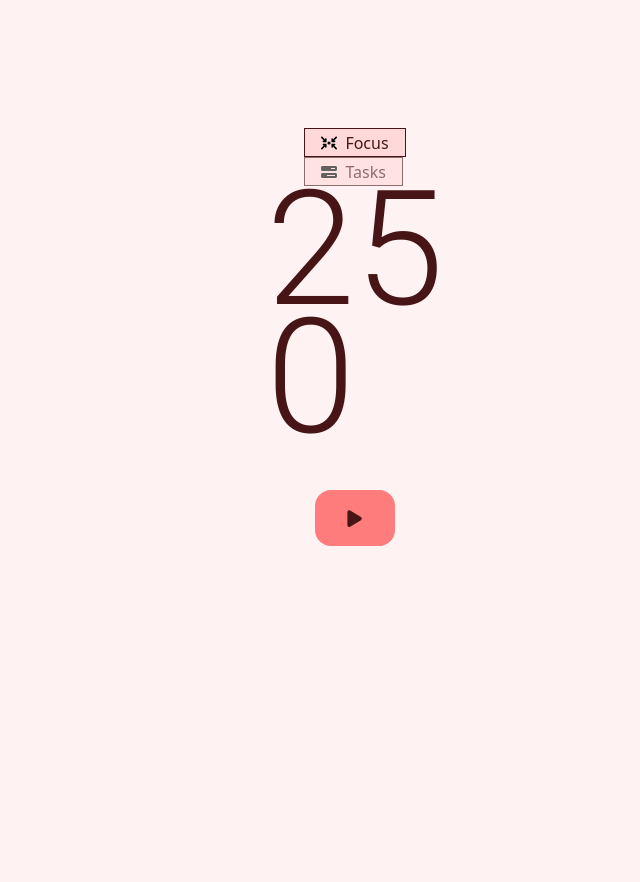
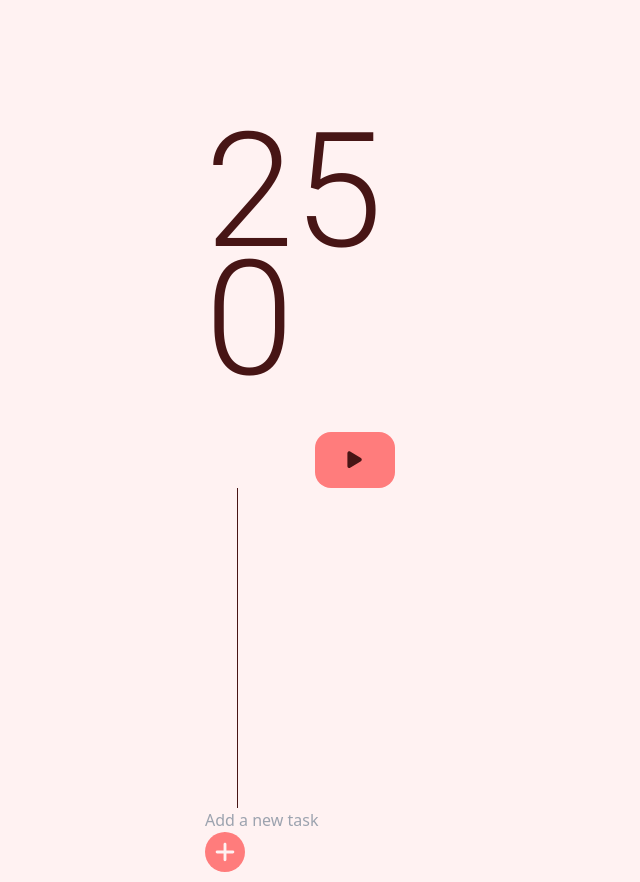
Before and after one commit to ismylsmylv/Pomo, an Angular app: page / in a window 1280 px wide. Shown: the whole page, without its empty margins (285-925 px from the left). Before the commit the page ends 800 px from the top, so only its background shows below. Built offline with nearby package versions, Linux system fonts and the light colour scheme.

Commit message:
style: design updated

```diff
--- a/src/app/app.component.html
+++ b/src/app/app.component.html
@@ -9,17 +9,17 @@
 
 
 <main class="main">
-  <app-switch (sectionChange)="setSection($event)" [section]="section"></app-switch>
-  <ng-container *ngIf="section=='focus'; else elseTemplate">
+  <!-- <app-switch (sectionChange)="setSection($event)" [section]="section"></app-switch> -->
 
+  <div class="flex gap-10 justify-between items-start">
+    <div>
+      <app-time [section]="section" [control]="currentControl"></app-time>
+      <app-controls (controlChange)="onControlChange($event)"></app-controls>
+    </div>
+    <div class="line"></div>
+    <app-tasks></app-tasks>
+  </div>
 
-    <app-time [section]="section" [control]="currentControl"></app-time>
-    <app-controls (controlChange)="onControlChange($event)"></app-controls>
-
-  </ng-container>
-  <ng-template #elseTemplate>
-    <app-tasks></app-tasks>
-  </ng-template>
 </main>
 <!-- * * * * * * * * * * * * * * * * * * * * * * * * * * * * * * * * -->
 <!-- * * * * * * * * * * * The content above * * * * * * * * * * * * -->
--- a/src/app/app.component.scss
+++ b/src/app/app.component.scss
@@ -1,3 +1,5 @@
+$main: #471515;
+
 main {
   margin: 0 auto;
   display: flex;
@@ -6,3 +8,10 @@ main {
   flex-direction: column;
   margin-top: 10%;
 }
+
+.line {
+  height: 20rem;
+  margin: 0 2rem;
+  width: 1px;
+  background-color: $main;
+}
--- a/src/app/switch/switch.component.html
+++ b/src/app/switch/switch.component.html
@@ -1,4 +1,4 @@
-<section class="flex mb-10 gap-3 rounded-full">
+<section class="flex mb-10 gap-3 rounded-full items-center justify-between">
   <button class="rounded-full" (click)="changeSection('focus')" [ngClass]="{'disabled': section !== 'focus'}">
     <svg xmlns="http://www.w3.org/2000/svg" viewBox="0 0 640 512">
       <path
```
Lines whose indentation alone changed are shown as unchanged.
